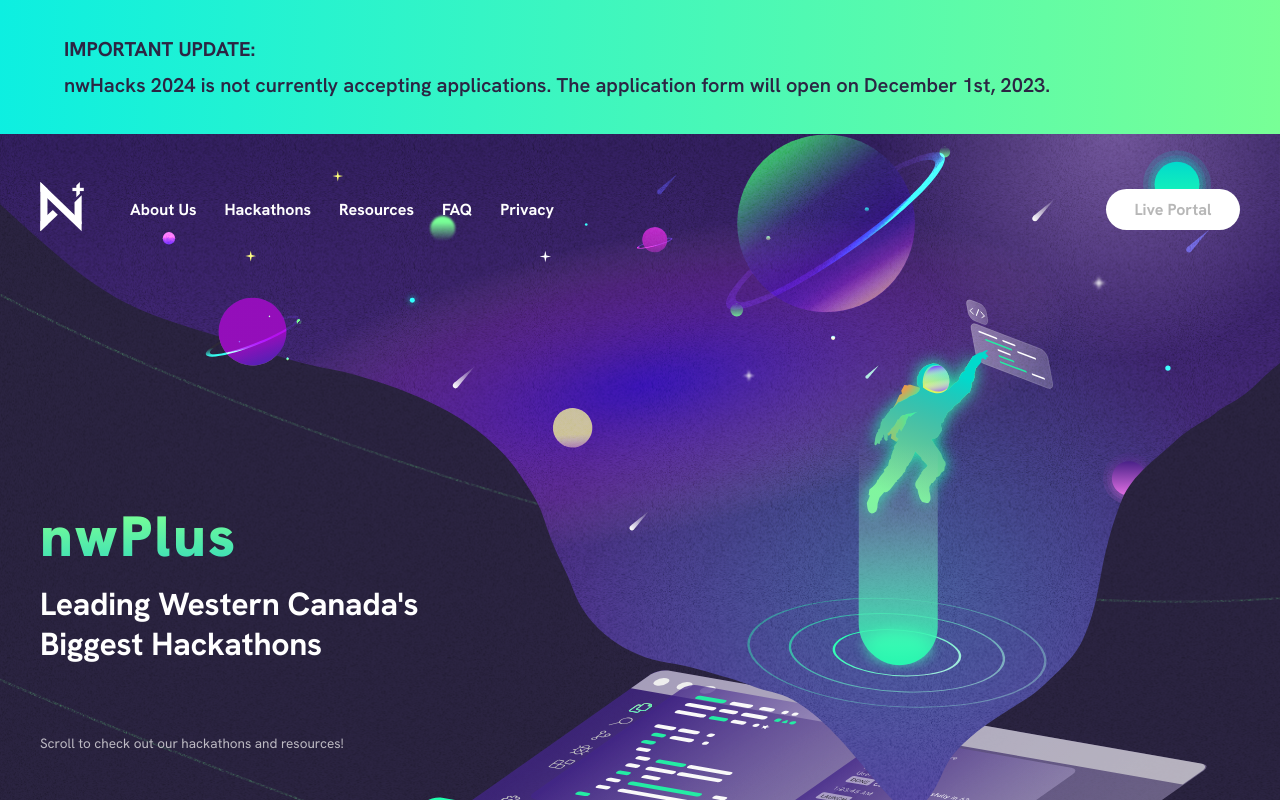
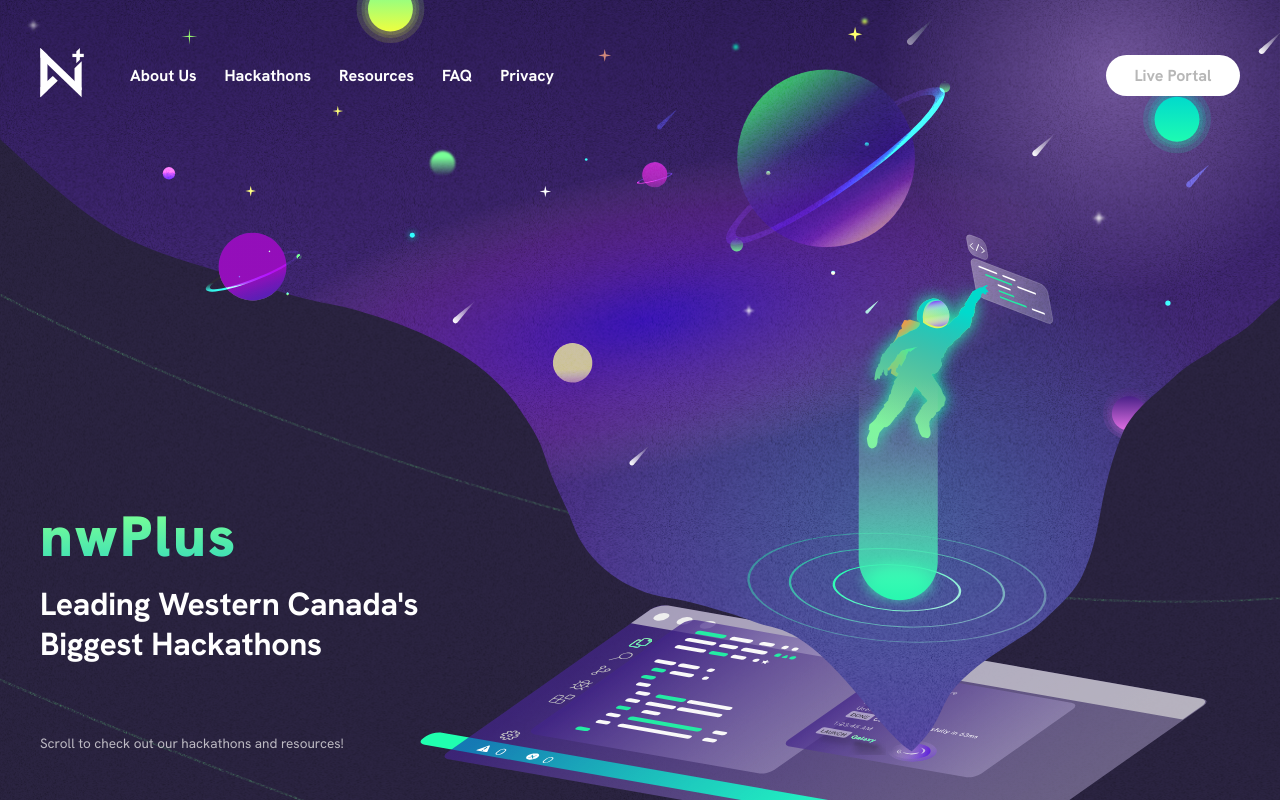
Before and after one commit to nwplus/www, a Next.js app: page / in a window 1280 px wide. Shown: the top 800 px of the page. Built offline with nearby package versions, Linux system fonts and the light colour scheme; no server answers; the database is empty.

Commit message:
Remove and comment out code related to banner

```diff
--- a/components/Banner.js
+++ b/components/Banner.js
@@ -1,41 +1,41 @@
-import styled from 'styled-components';
+// import styled from 'styled-components';
 
-const BannerContainer = styled.div`
-  background: linear-gradient(92.58deg, #0defe1 0%, #78ff96 100%);
-  position: absolute;
-  z-index: 1;
-  height: 134px;
-  width: 100%;
-  display: flex;
-  flex-direction: column;
-  justify-content: center;
-  align-items: left;
-  padding: 20px 64px;
-  gap: 10px;
-  color: #2c2543;
-  font-size: 0.8rem;
-  @media (min-width: 768px) {
-    padding-right: 100px;
-    font-size: 20px;
-  }
-`;
+// const BannerContainer = styled.div`
+//   background: linear-gradient(92.58deg, #0defe1 0%, #78ff96 100%);
+//   position: absolute;
+//   z-index: 1;
+//   height: 134px;
+//   width: 100%;
+//   display: flex;
+//   flex-direction: column;
+//   justify-content: center;
+//   align-items: left;
+//   padding: 20px 64px;
+//   gap: 10px;
+//   color: #2c2543;
+//   font-size: 0.8rem;
+//   @media (min-width: 768px) {
+//     padding-right: 100px;
+//     font-size: 20px;
+//   }
+// `;
 
-const BannerHeader = styled.div`
-  font-weight: 700;
-`;
+// const BannerHeader = styled.div`
+//   font-weight: 700;
+// `;
 
-const BannerText = styled.div`
-  font-weight: 600;
-`;
+// const BannerText = styled.div`
+//   font-weight: 600;
+// `;
 
-const Banner = () => (
-  <BannerContainer>
-    <BannerHeader>IMPORTANT UPDATE:</BannerHeader>
-    <BannerText>
-      nwHacks 2024 is not currently accepting applications. The application form
-      will open on December 1st, 2023.
-    </BannerText>
-  </BannerContainer>
-);
+// const Banner = () => (
+//   <BannerContainer>
+//     <BannerHeader>IMPORTANT UPDATE:</BannerHeader>
+//     <BannerText>
+//       nwHacks 2024 is not currently accepting applications. The application form
+//       will open on December 1st, 2023.
+//     </BannerText>
+//   </BannerContainer>
+// );
 
-export default Banner;
+// export default Banner;
--- a/components/Hero.js
+++ b/components/Hero.js
@@ -1,6 +1,6 @@
+import Lottie from 'lottie-react';
+import styled from 'styled-components';
 import { ContentContainer } from './ContentContainer';
-import styled from 'styled-components';
-import Lottie from 'lottie-react';
 import { LargeTitle, Title2 } from './Typography';
 import scollAnimation from './lotties/scroll.json';
 
@@ -13,7 +13,7 @@ const HeroContainer = styled.div`
   padding-bottom: 69%;
   background: url(/assets/hero_illustration.svg);
   background-repeat: no-repeat;
-  background-position: center;
+  background-position: top;
   background-size: contain;
   padding-top: 134px;
 `;
@@ -26,7 +26,7 @@ const ScrollContainer = styled.div`
   float: left;
   display: flex;
   align-items: center;
-  color: ${p => p.theme.colors.metadata};
+  color: ${(p) => p.theme.colors.metadata};
   font-size: 13.5px;
   ${(p) => p.theme.mediaQueries.mobile} {
     display: none;
@@ -35,7 +35,7 @@ const ScrollContainer = styled.div`
 
 const ScrollText = styled.p`
   margin-top: -4px;
-`
+`;
 
 export default function Hero() {
   return (
@@ -56,13 +56,15 @@ export default function Hero() {
               autoplay: true,
               animationData: scollAnimation,
               rendererSettings: {
-                preserveAspectRatio: 'xMidYMid slice'
-              }
+                preserveAspectRatio: 'xMidYMid slice',
+              },
             }}
             height={44}
             width={28}
           />
-          <ScrollText>Scroll to check out our hackathons and resources!</ScrollText>
+          <ScrollText>
+            Scroll to check out our hackathons and resources!
+          </ScrollText>
         </ScrollContainer>
       </ContentContainer>
     </HeroContainer>
--- a/components/NavBar.js
+++ b/components/NavBar.js
@@ -1,12 +1,12 @@
+import { useEffect, useState } from 'react';
 import styled from 'styled-components';
-import { useState, useEffect } from 'react';
 
-import { SCREEN_BREAKPOINTS, BANNER_OFFSET } from '../pages/_app';
+import { SCREEN_BREAKPOINTS } from '../pages/_app';
 import fireDb from '../utilities/firebase';
 
 const NavBarContainer = styled.nav`
-  position: ${p => (p.stayAtTop ? 'absolute' : 'fixed')};
-  top: ${p => (p.stayAtTop ? BANNER_OFFSET : '0')}px;
+  position: fixed;
+  top: 0;
   left: 50%;
   transform: translate(-50%, 0);
   z-index: 3;
@@ -223,7 +223,6 @@ const NavBar = () => {
   const [showDropdown, setShowDropdown] = useState(false);
   const [visibility, setVisibility] = useState('visible');
   const [opacity, setOpacity] = useState('1');
-  const [stayAtTop, setStayAtTop] = useState(true);
 
   const [config, setConfig] = useState(null);
 
@@ -233,25 +232,22 @@ const NavBar = () => {
   };
 
   const handleScroll = () => {
-    let lastScroll = 0
+    var lastScroll = 0;
     return () => {
-      const scroll = window.pageYOffset || document.documentElement.scrollTop
-      if (scroll <= BANNER_OFFSET) {
-        setStayAtTop(true)
-        setVisibility('visible')
-        setOpacity('1')
+      const scroll = window.pageYOffset || document.documentElement.scrollTop;
+      if (scroll <= 0) {
+        setVisibility('visible');
+        setOpacity('1');
       } else if (scroll > lastScroll) {
-        setStayAtTop(false)
-        setVisibility('hidden')
-        setOpacity('0')
-        setStayAtTop(0)
+        setVisibility('hidden');
+        setOpacity('0');
       } else {
-        setVisibility('visible')
-        setOpacity('1')
+        setVisibility('visible');
+        setOpacity('1');
       }
-      lastScroll = scroll
-    }
-  }
+      lastScroll = scroll;
+    };
+  };
 
   useEffect(() => {
     window.addEventListener('scroll', handleScroll());
@@ -311,7 +307,7 @@ const NavBar = () => {
   }
 
   return (
-    <NavBarContainer visibility={visibility} opacity={opacity} stayAtTop={stayAtTop}>
+    <NavBarContainer visibility={visibility} opacity={opacity}>
       <NavGroupContainer>
         <a href='/'>
           <NwPlusLogo
@@ -332,7 +328,9 @@ const NavBar = () => {
         />
         {config?.featureFlags?.isLive !== null && (
           <a href={config?.CTALink ?? '#'}>
-            <LivePortalButton disabled={!config?.featureFlags?.isLive}>Live Portal</LivePortalButton>
+            <LivePortalButton disabled={!config?.featureFlags?.isLive}>
+              Live Portal
+            </LivePortalButton>
           </a>
         )}
       </NavTextContainer>
--- a/pages/_app.js
+++ b/pages/_app.js
@@ -1,7 +1,7 @@
+import { useEffect } from 'react';
+import { ThemeProvider } from 'styled-components';
 import '../styles/globals.css';
-import { ThemeProvider } from 'styled-components';
 import { analytics } from '../utilities/firebase';
-import { useEffect } from 'react';
 
 export const SCREEN_BREAKPOINTS = {
   xs: 576,
@@ -10,13 +10,14 @@ export const SCREEN_BREAKPOINTS = {
   tabletLarge: 1024,
   desktop: 1200,
 };
-export const BANNER_OFFSET = 134;
+// export const BANNER_OFFSET = 134;
 
 const theme = {
   colors: {
     primary: '#20FFAF',
     primaryGradient: 'linear-gradient(92.58deg, #20FFAF 0%, #78FF96 100%)',
-    shadedGradient: 'linear-gradient(180deg, rgba(0, 0, 0, 0) 47.69%, rgba(0, 0, 0, 0.8) 100%)',
+    shadedGradient:
+      'linear-gradient(180deg, rgba(0, 0, 0, 0) 47.69%, rgba(0, 0, 0, 0.8) 100%)',
     secondary: '#fff',
     tertiary: '#E2D6FF',
     metadata: '#BDBAC3',
@@ -44,7 +45,7 @@ export default function MyApp({ Component, pageProps }) {
     if (process.env.DEPLOY_ENV == 'PRODUCTION') {
       analytics();
     }
-  })
+  });
 
   return (
     <>
--- a/pages/index.js
+++ b/pages/index.js
@@ -12,7 +12,7 @@ import Hackathons from '../components/Hackathons'
 import Hero from '../components/Hero'
 import ResourceContainer from '../components/ResourceContainer'
 import Stats from '../components/Stats'
-import Banner from '../components/Banner'
+// import Banner from '../components/Banner'
 // Typography
 import {
   Title1,
@@ -106,7 +106,7 @@ export default function Home() {
       </Head>
       <Background>
         <NavBar/>
-        <Banner />
+        {/* <Banner /> */}
         <Hero />
         <ContentContainer
           id="about"
```
Also changed, not shown: pages/privacy.js (+141 -95 lines).
